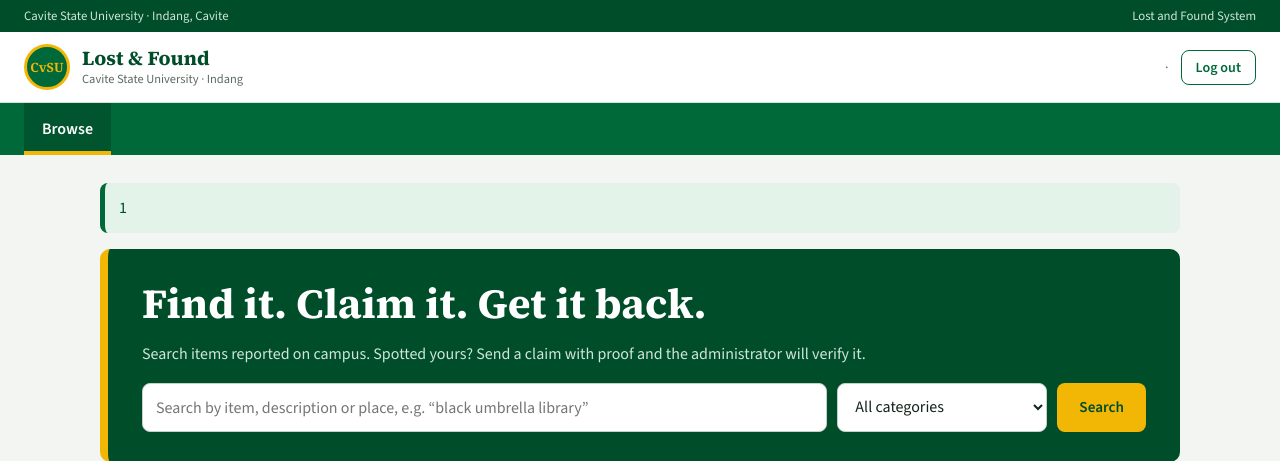
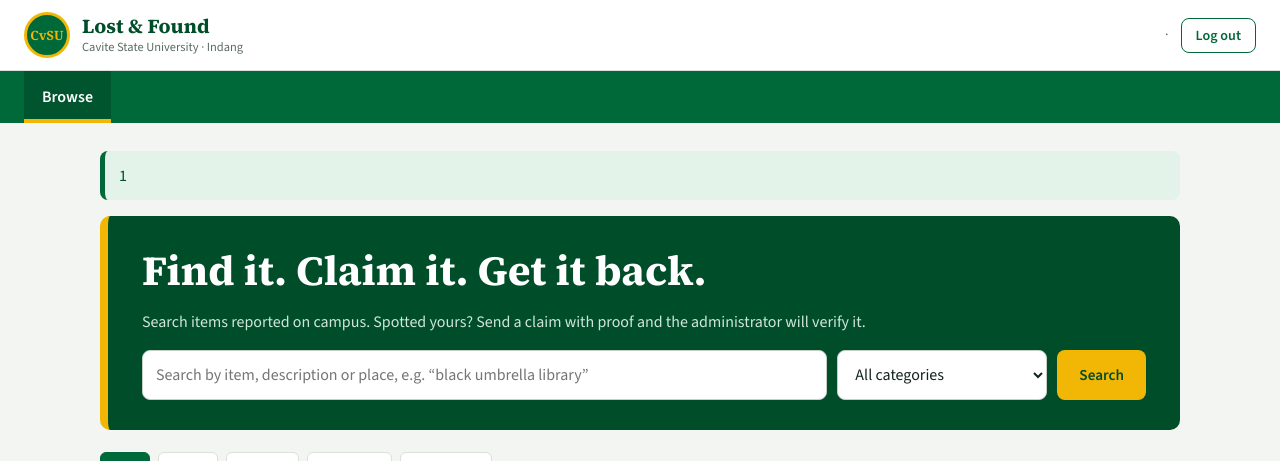
Before and after one commit to krisyanna/Lostfound, a PHP site: page / in a window 1280 px wide. Shown: the top 461 px of the page. Run offline with PHP 8.4, Linux system fonts and the light colour scheme; the visitor is signed in with stand-in values (Sample User, id 1); data comes from the database, SQL or seed files in the repository; data that the repository does not hold is empty.

Commit message:
Remove redundant top strip

```diff
--- a/inc.php
+++ b/inc.php
@@ -1,15 +1,11 @@
 <?php
-/* =====================================================
-   Configuration: edit your database credentials here
-   ===================================================== */
+
 const DB_HOST = 'localhost';
 const DB_NAME = 'lostfound';
 const DB_USER = 'root';
 const DB_PASS = '';
 
-/* =====================================================
-   Session and security headers
-   ===================================================== */
+
 session_set_cookie_params([
     'httponly' => true,
     'samesite' => 'Strict',
@@ -31,7 +27,7 @@ function clean($s,$max){return mb_substr(trim(strip_tags((string)$s)),0,$max);}
 function head($title,$print=false){$u=me();$cur=basename($_SERVER['SCRIPT_NAME']);
 $n=fn($f,$l)=>'<a href="'.$f.'"'.($cur===$f?' class="on"':'').'>'.$l.'</a>';
 echo '<!doctype html><html lang="en"><head><meta charset="utf-8"><meta name="viewport" content="width=device-width,initial-scale=1"><title>'.e($title).' · CvSU Lost &amp; Found</title><meta name="theme-color" content="#00693a"><link rel="preconnect" href="https://fonts.googleapis.com"><link href="https://fonts.googleapis.com/css2?family=Source+Sans+3:wght@400;600;700&family=Source+Serif+4:wght@600;700&display=swap" rel="stylesheet"><link rel="stylesheet" href="style.css"></head><body>';
-echo '<div class="strip"><span>Cavite State University · Indang, Cavite</span><span>Lost and Found System</span></div><header class="top"><a class="brand" href="index.php"><i>CvSU</i><span>Lost &amp; Found<small>Cavite State University · Indang</small></span></a>';
+echo '<header class="top"><a class="brand" href="index.php"><i>CvSU</i><span>Lost &amp; Found<small>Cavite State University · Indang</small></span></a>';
 if($u)echo '<form method="post" action="logout.php" class="who"><span>'.e($u['name']).' · '.e($u['role']).'</span>'.tok().'<button class="btn ghost sm">Log out</button></form>';
 echo '</header>';
 if($u){echo '<nav class="menu">'.$n('index.php','Browse');
--- a/style.css
+++ b/style.css
@@ -2,7 +2,6 @@
 *{box-sizing:border-box}body{margin:0;background:var(--bg);color:var(--ink);font:16px/1.6 'Source Sans 3',system-ui,sans-serif;min-height:100vh;display:flex;flex-direction:column}
 h1,h2,h3{font-family:var(--serif);line-height:1.2;margin:0 0 .5em;font-weight:700}h1{font-size:clamp(1.8rem,3.6vw,2.6rem)}h2{font-size:1.4rem}h3{font-size:1.15rem}
 a{color:var(--g)}main{width:100%;max-width:1120px;margin:0 auto;padding:28px 20px 60px;flex:1}.mut{color:var(--mut);font-size:.9rem}
-.strip{background:var(--gd);color:#cfe6d8;font-size:.8rem;padding:6px 24px;display:flex;justify-content:space-between;gap:12px;flex-wrap:wrap}
 .top{display:flex;align-items:center;gap:20px;padding:12px 24px;background:#fff;border-bottom:1px solid var(--line);flex-wrap:wrap}.brand{display:flex;align-items:center;gap:12px;text-decoration:none;color:var(--gd);font:700 1.25rem/1.1 var(--serif)}
 .brand i{width:46px;height:46px;border-radius:50%;background:var(--g);color:var(--gold);border:3px solid var(--gold);display:grid;place-items:center;font:700 .8rem Georgia,serif;font-style:normal}.brand small{display:block;font:500 .78rem 'Source Sans 3';color:var(--mut);margin-top:2px}
 .who{display:flex;gap:12px;align-items:center;font-size:.9rem;margin-left:auto;color:var(--mut)}
@@ -32,6 +31,6 @@ table{width:100%;border-collapse:collapse;background:#fff;border:1px solid var(-
 .seg{display:flex;gap:10px;margin-bottom:18px}.seg label{flex:1;margin:0}.seg input{position:absolute;opacity:0}.seg span{display:block;text-align:center;padding:13px;border:2px solid var(--line);border-radius:8px;cursor:pointer;font-weight:700;background:#fff}.seg input:checked+span{border-color:var(--g);background:#e3f3e9;color:var(--gd)}.seg input:focus-visible+span{outline:3px solid var(--g2)}
 .prev{max-width:240px;border-radius:8px;margin-bottom:14px}.claim{display:flex;justify-content:space-between;gap:20px}blockquote{margin:8px 0;padding-left:12px;border-left:4px solid var(--gold)}.list{list-style:none;padding:0}.list li{display:flex;justify-content:space-between;padding:8px 0;border-bottom:1px solid var(--line)}
 .foot{background:var(--gd);color:#b9d6c5;font-size:.82rem;padding:18px 24px;text-align:center;border-top:4px solid var(--gold)}
-@media(max-width:800px){.login,.cols,.two,.search,.claim{grid-template-columns:1fr;display:grid}.top{gap:10px;padding:10px 14px}.who span{display:none}.strip span{display:none}table{display:block;overflow-x:auto}.hero{padding:22px}}
+@media(max-width:800px){.login,.cols,.two,.search,.claim{grid-template-columns:1fr;display:grid}.top{gap:10px;padding:10px 14px}.who span{display:none}table{display:block;overflow-x:auto}.hero{padding:22px}}
 @media(prefers-reduced-motion:reduce){*{transition:none!important}}
-@media print{.top,.menu,.strip,.foot,.noprint{display:none}body{background:#fff}table{font-size:11px}th{background:#eee;color:#000}}
+@media print{.top,.menu,.foot,.noprint{display:none}body{background:#fff}table{font-size:11px}th{background:#eee;color:#000}}
```
